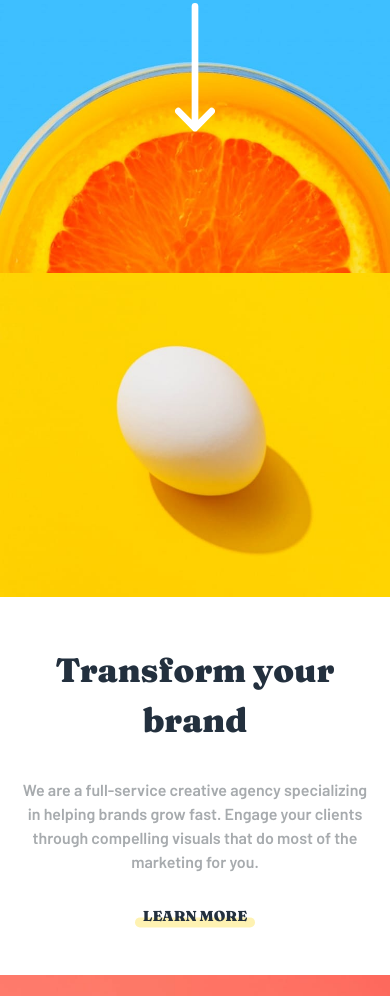
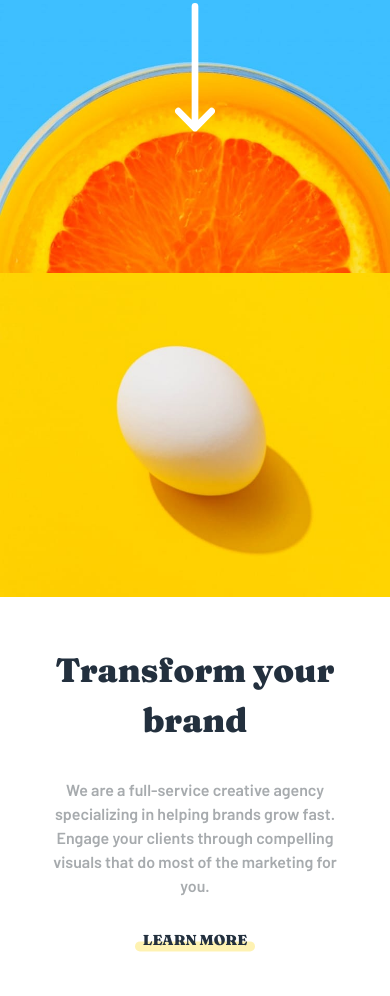
Before and after one commit to DawidOlszewski/sunnyside-agency-landing-page, a website: page src/index.html in a window 390 px wide. Shown: the part 287-1283 px from the top of the page. Drawn offline with nearby package versions, Linux system fonts and the light colour scheme; files that its build step writes are made by us from their sources.

Commit message:
text-img-separated-section text-part margins refactor

```diff
--- a/src/sass/components/_text-img-separated-section.scss
+++ b/src/sass/components/_text-img-separated-section.scss
@@ -3,6 +3,7 @@
     display: flex;
     flex-flow: column nowrap;
     align-items: center;
+    justify-content: center;
 
     @media (min-width: 600px) {
         display: grid;
@@ -38,6 +39,12 @@
         display: flex;
         flex-flow: column nowrap;
         align-items: center;
+        justify-content: center;
+
+        @media (max-width: 600px) {
+            padding: 3rem 10vw;
+            min-height: 100vw;
+        }
     }
 
     a {
```
